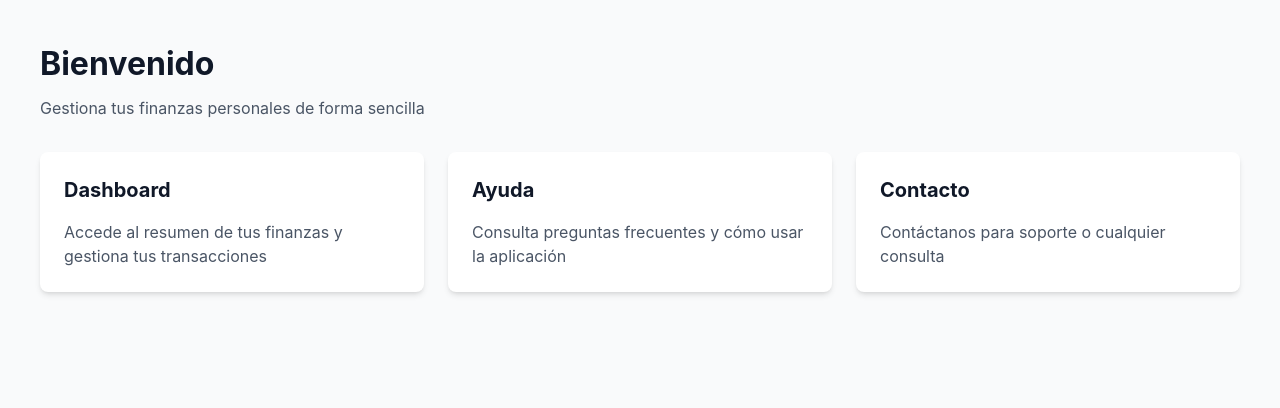
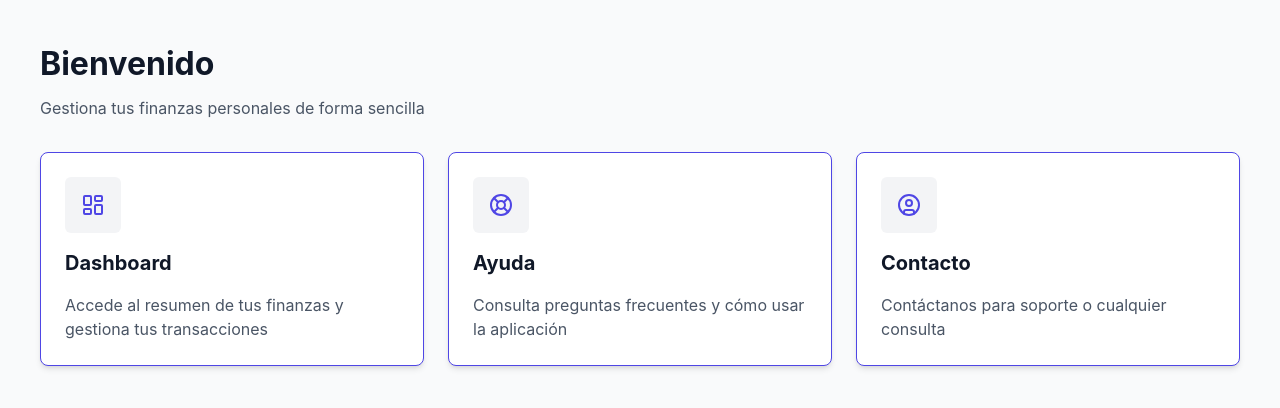
Before and after one commit to fjmg84/handle-my-economy, a Next.js app: page / in a window 1280 px wide. Shown: the top 408 px of the page. Built offline with nearby package versions, Linux system fonts and the light colour scheme.

Commit message:
feat: create Card component for reusable link cards in Welcome component

```diff
--- a/components/Welcome.tsx
+++ b/components/Welcome.tsx
@@ -1,4 +1,27 @@
-import Link from "next/link";
+import Card from "./shares/Card";
+import { CircleUser, LayoutDashboard, LifeBuoy } from "lucide-react";
+
+const links = [
+  {
+    title: "Dashboard",
+    description:
+      "Accede al resumen de tus finanzas y gestiona tus transacciones",
+    link: "/dashboard",
+    icon: <LayoutDashboard color="#4f46e5" />,
+  },
+  {
+    title: "Ayuda",
+    description: "Consulta preguntas frecuentes y cómo usar la aplicación",
+    link: "/ayuda",
+    icon: <LifeBuoy color="#4f46e5" />,
+  },
+  {
+    title: "Contacto",
+    description: "Contáctanos para soporte o cualquier consulta",
+    link: "/#contacto",
+    icon: <CircleUser color="#4f46e5" />,
+  },
+];
 
 export default function Welcome() {
   return (
@@ -11,32 +34,9 @@ export default function Welcome() {
       </div>
 
       <div className="grid gap-6 md:grid-cols-2 lg:grid-cols-3">
-        <Link
-          href="/dashboard"
-          className="card hover:shadow-lg transition-shadow"
-        >
-          <h2 className="text-xl font-bold mb-4">Dashboard</h2>
-          <p className="text-gray-600">
-            Accede al resumen de tus finanzas y gestiona tus transacciones
-          </p>
-        </Link>
-
-        <Link href="/ayuda" className="card hover:shadow-lg transition-shadow">
-          <h2 className="text-xl font-bold mb-4">Ayuda</h2>
-          <p className="text-gray-600">
-            Consulta preguntas frecuentes y cómo usar la aplicación
-          </p>
-        </Link>
-
-        <Link
-          href="/#contacto"
-          className="card hover:shadow-lg transition-shadow"
-        >
-          <h2 className="text-xl font-bold mb-4">Contacto</h2>
-          <p className="text-gray-600">
-            Contáctanos para soporte o cualquier consulta
-          </p>
-        </Link>
+        {links.map((link) => (
+          <Card {...link} key={link.title} />
+        ))}
       </div>
     </div>
   );
--- /dev/null
+++ b/components/shares/Card.tsx
@@ -0,0 +1,28 @@
+import Link from "next/link";
+import { ReactNode } from "react";
+
+interface CardProps {
+  title: string;
+  description: string;
+  link: string;
+  icon: ReactNode;
+}
+
+function Card({ title, description, link, icon }: CardProps) {
+  return (
+    <Link
+      href={link}
+      // Agrega el shadow de color btn-primary al hacer hover
+      className="card hover:shadow-lg transition-shadow border border-[#4f46e5] rounded-lg p-6  flex items-start gap-4 flex-col hover:shadow-[#4f46e5]/20"
+    >
+      <div className="bg-gray-100 p-4 rounded-md">{icon}</div>
+
+      <div>
+        <h2 className="text-xl font-bold mb-4">{title}</h2>
+        <p className="text-gray-600">{description}</p>
+      </div>
+    </Link>
+  );
+}
+
+export default Card;
```
